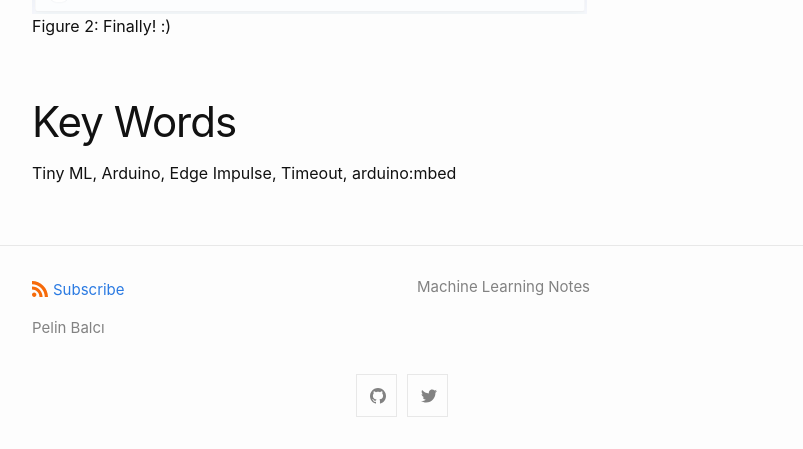
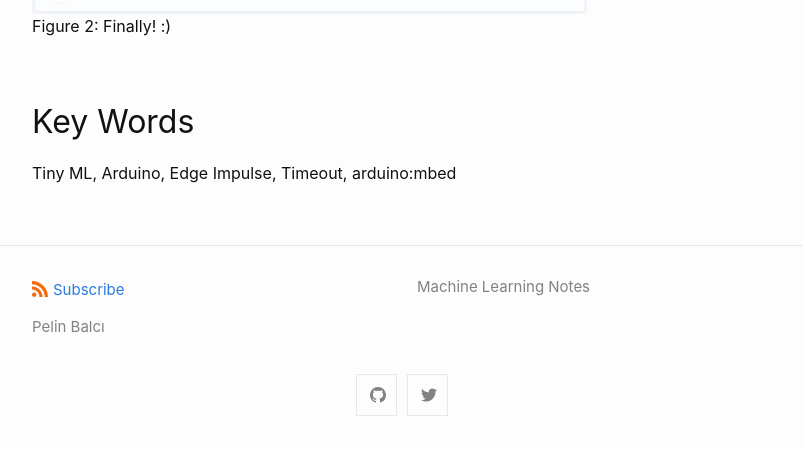
Before and after one commit to pelinbalci/pelinbalci.github.io, a Jekyll site: the page built from _posts/2021-11-22-Arduino-Edge-Impulse.md, in a window 1280 px wide. Shown: the part 3212-3661 px from the top of the page, without its empty margins (238-1041 px from the left). Built offline with Jekyll 4.4.1, drawn with Linux system fonts in a browser that asks for light colours.

Commit message:
refactor

```diff
--- a/_posts/2021-11-22-Arduino-Edge-Impulse.md
+++ b/_posts/2021-11-22-Arduino-Edge-Impulse.md
@@ -117,5 +117,5 @@ Then, with the latest step `$edge-impulse-daemon`, I've achieved to load my devi
 </div>
 
 
-# Key Words
+## Key Words
 Tiny ML, Arduino, Edge Impulse, Timeout, arduino:mbed
```
